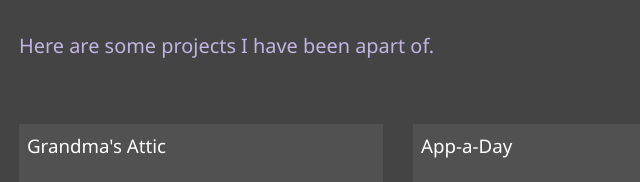
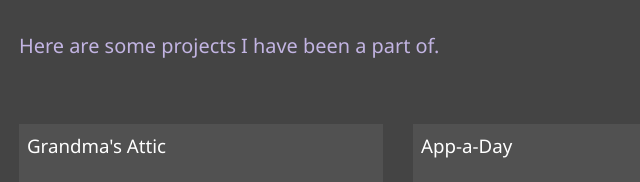
Before and after one commit to IanDowdy/mysite, a plain HTML site: page about.html in a window 1280 px wide. Shown: the part 531-713 px from the top of the page, 439-1079 px from the left. Drawn offline with Linux system fonts and the light colour scheme.

Commit message:
Update about.html

```diff
--- a/about.html
+++ b/about.html
@@ -66,7 +66,7 @@
                     head first to learn as much about the world of web development as I possibly can. When I'm not
                     stuffing my face with new content, I'll at work (shocker, yeah?), a few choice spots
                     sprinkled about Austin or at home binge watching some random irreverent comedy for the 12th
-                    time. <h5 class="text-secondary project-header">Here are some projects I have been apart of.</h5>
+                    time. <h5 class="text-secondary project-header">Here are some projects I have been a part of.</h5>
                 </p>
             </div>
 
```
